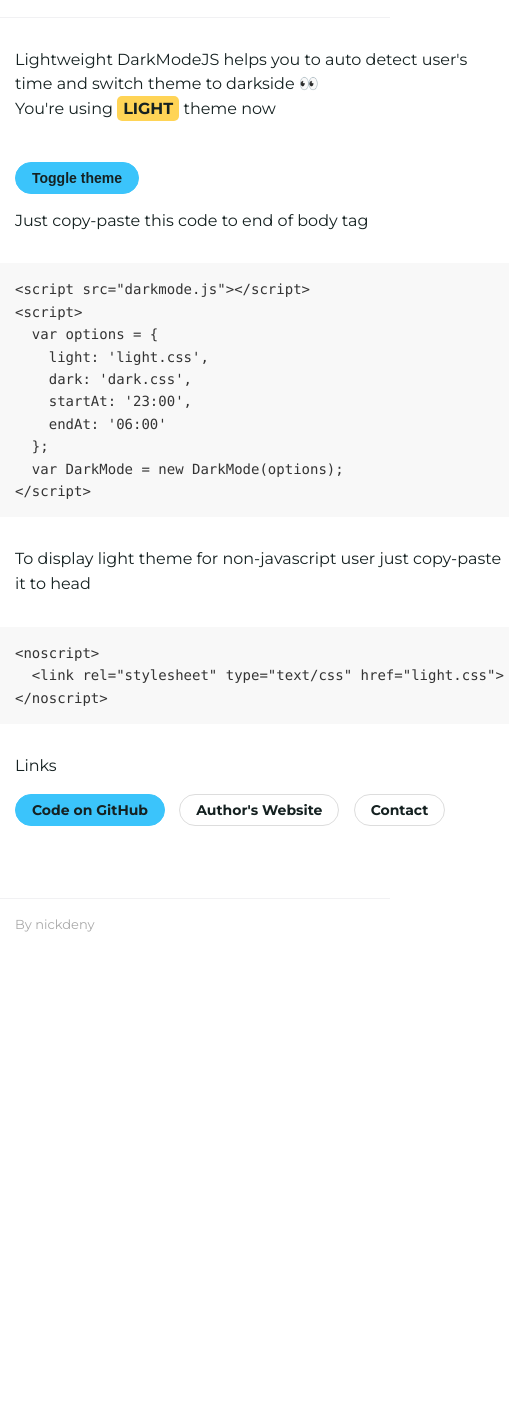
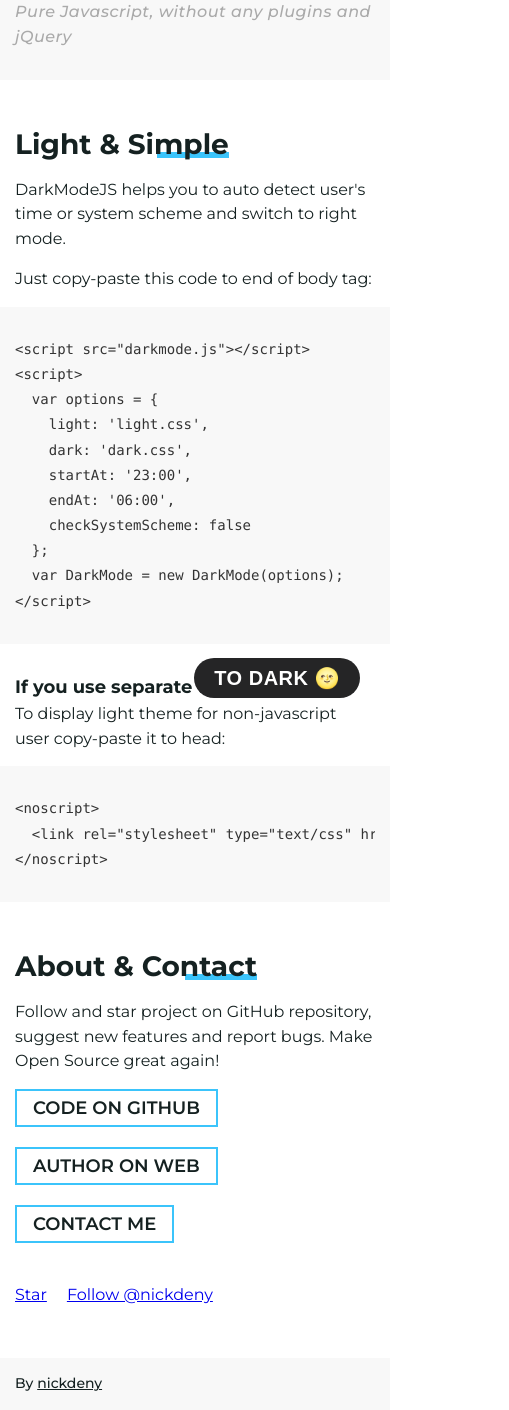
Before and after one commit to nickdeny/darkmode.js, a plain HTML site: page index.html in a window 390 px wide. Shown: the part 116-1526 px from the top of the page, 509 px wide, since content can reach past the window. Before the commit the page ends 1065 px from the top, so only its background shows below. Drawn offline with Linux system fonts and the light colour scheme; a web font is replaced by a local one.

Commit message:
Big update with new features
Rewrite code, Add System Scheme support, Save mode on toggle, Add new events

```diff
--- a/dark.css
+++ b/dark.css
@@ -1,32 +1,30 @@
 body {
 	color: #f1f1f1;
-	background-color: #080808;
-}
-
-header {
-	border-bottom: 1px solid #aaa;
-}
-
-#mode {
 	background-color: #152121;
 }
 
-footer {
-	border-top: 1px solid #aaa;
+#mode-toggler {
+	color: #252526;
+	background-color: #fff;
 }
 
-.btn {
-	border: 1px solid #aaa;
+header,
+footer {
+	background-color: #252526;
+}
+
+.header-description {
+	color: #aaa;
 }
 
 .btn:hover {
-	border-color: #fff;
+	color: #152121;
 }
 
 pre {
-	background-color: #152121;
-	-webkit-box-shadow: 9999px 0 0 0 #152121;
-	box-shadow: 9999px 0 0 0 #152121;
+	background-color:#252526;
+	-webkit-box-shadow: 9999px 0 0 0 #252526;
+	box-shadow: 9999px 0 0 0 #252526;
 }
 
 code {
--- a/darkmode.js
+++ b/darkmode.js
@@ -1,24 +1,20 @@
-var head = document.getElementsByTagName('head')[0],
-    body = document.getElementsByTagName('body')[0];
-
-(function( root, factory ) {
-  var pluginName = 'DarkMode';
+;(function(root, factory) {
+  var pluginName = 'DarkMode'
   if (typeof define === 'function' && define.amd)
-    define([], factory(pluginName));
-  else if ( typeof exports === 'object' )
-    module.exports = factory(pluginName);
-  else
-    root[pluginName] = factory(pluginName);
-}(this, function(pluginName) {
-  'use strict';
+    define([], factory(pluginName))
+  else if (typeof exports === 'object') module.exports = factory(pluginName)
+  else root[pluginName] = factory(pluginName)
+})(this, function(pluginName) {
+  'use strict'
   // Default values
   var defaults = {
     light: false,
     dark: false,
     startAt: '21:00',
     endAt: '06:00',
-    theme: false
-  };
+    checkSystemScheme: true,
+    saveOnToggle: true,
+  }
 
   /**
    * Merge defaults with user options
@@ -26,17 +22,22 @@ var head = document.getElementsByTagName('head')[0],
    * @param {Object} options User options
    */
   var extend = function(target, options) {
-    var prop, extended = {};
-    for(prop in defaults) {
-      if(Object.prototype.hasOwnProperty.call(defaults, prop))
-        extended[prop] = defaults[prop];
+    var prop,
+      extended = {}
+    for (prop in defaults) {
+      if (Object.prototype.hasOwnProperty.call(defaults, prop))
+        extended[prop] = defaults[prop]
     }
     for (prop in options) {
-      if(Object.prototype.hasOwnProperty.call(options, prop))
-        extended[prop] = options[prop];
+      if (Object.prototype.hasOwnProperty.call(options, prop))
+        extended[prop] = options[prop]
     }
-    return extended;
-  };
+    return extended
+  }
+
+  // Common DOMs
+  var Head = document.getElementsByTagName('head')[0],
+    Body = document.getElementsByTagName('body')[0]
 
   /**
    * Normalize Time
@@ -46,9 +47,9 @@ var head = document.getElementsByTagName('head')[0],
    */
   var normalizeTime = function(time) {
     var date = new Date(),
-        normalized = time.split(':');
+      normalized = time.split(':')
 
-    return date.setHours(normalized[0], normalized[1], 0, 0);
+    return date.setHours(normalized[0], normalized[1], 0, 0)
   }
 
   /**
@@ -59,15 +60,23 @@ var head = document.getElementsByTagName('head')[0],
    * @return {Void}
    */
   var includeStyles = function(type, url) {
-    var stylesheet = document.createElement('link');
-    stylesheet.id = type;
-    stylesheet.rel = 'stylesheet';
-    stylesheet.type = 'text/css';
-    stylesheet.href = url;
-    if(head.getElementsByTagName('link')[0])
-      head.insertBefore(stylesheet, head.getElementsByTagName('link')[0]);
-    else
-      head.appendChild(stylesheet);
+    var stylesheet = document.createElement('link')
+    stylesheet.id = type
+    stylesheet.rel = 'stylesheet'
+    stylesheet.type = 'text/css'
+    stylesheet.href = url
+    if (Head.getElementsByTagName('link')[0])
+      Head.insertBefore(stylesheet, Head.getElementsByTagName('link')[0])
+    else Head.appendChild(stylesheet)
+  }
+
+  /**
+   * Get value of opposite Mode
+   * @param {String} mode
+   * @return {String} Opposite Mode
+   */
+  var oppositeMode = function(mode) {
+    return mode === 'light' ? 'dark' : 'light'
   }
 
   /**
@@ -76,8 +85,8 @@ var head = document.getElementsByTagName('head')[0],
    * @constructor
    */
   function Plugin(options) {
-    this.options = extend(defaults, options);
-    this.init();
+    this.options = extend(defaults, options)
+    this.init()
   }
 
   /**
@@ -91,68 +100,136 @@ var head = document.getElementsByTagName('head')[0],
      * @return {Void}
      */
     init: function() {
-      // Check if styles already loaded
-      var loaded = {
-        light: document.getElementById('dm-light') || false,
-        dark: document.getElementById('dm-dark') || false
+      // Clear localStorage value if options is disabled
+      if (!this.options.saveOnToggle) localStorage.removeItem('dm-mode')
+
+      var mode = this.getMode()
+
+      // Dynamic System Scheme
+      if (this.options.checkSystemScheme) {
+        var plugin = this
+
+        window
+          .matchMedia('(prefers-color-scheme: dark)')
+          .addListener(function(e) {
+            return e.matches && plugin.setMode('dark')
+          })
+
+        window
+          .matchMedia('(prefers-color-scheme: light)')
+          .addListener(function(e) {
+            return e.matches && plugin.setMode('light')
+          })
       }
 
-      var type = this.options.theme || this.getMode();
-      // Add class to body
-      body.classList.add(
-        type === 'dark'
-          ? 'dm-dark'
-          : 'dm-light'
-      );
+      this.setMode(mode)
+      return true
+    },
 
-      // Is themes exist
-      if(!loaded.light && this.options.light && type === 'light')
-        includeStyles('dm-light', this.options.light);
-      else if(!loaded.dark && this.options.dark && type === 'dark')
-        includeStyles('dm-dark', this.options.dark);
-      else
-        document.getElementById('dm-' + type).removeAttribute('disabled');
+    /**
+     * Get Mode Value
+     * @return {String}
+     */
+    getMode: function() {
+      // Check plugin storage
+      if (this.mode) return this.mode
+
+      // Check localStorage value
+      var localStorageMode = localStorage.getItem('dm-mode')
+      if (localStorageMode) return localStorageMode
+
+      // Check System Scheme
+      if (this.options.checkSystemScheme) {
+        var systemScheme = this.getSystemScheme()
+        if (systemScheme !== 'auto') {
+          this.mode = systemScheme
+          return this.mode
+        }
+      }
+
+      // Get value based on time
+      var startAt = normalizeTime(this.options.startAt),
+        endAt = normalizeTime(this.options.endAt),
+        now = new Date().getTime()
+
+      return endAt < now && now > startAt ? 'dark' : 'light'
     },
+
     /**
-     * Reset Initialization
+     * Set Mode
+     * @param {String} mode
      * @return {Void}
      */
-    resetInit: function() {
-      body.classList.remove('dm-light', 'dm-dark');
-      var light = document.getElementById('dm-light'),
-          dark = document.getElementById('dm-dark');
-      if(light)
-        light.setAttribute('disabled', 'true');
-      if(dark)
-        dark.setAttribute('disabled', 'true');
+    setMode: function(enabledMode) {
+      if (enabledMode !== 'light' && enabledMode !== 'dark') {
+        console.error('setMode', 'Invalid value')
+        return false
+      }
+
+      this.mode = enabledMode
+      var disabledMode = oppositeMode(enabledMode)
+
+      // If custom styles existed – process it
+      if (this.options[enabledMode]) {
+        var enabledStyles = document.getElementById('dm-' + enabledMode),
+          disabledStyles = document.getElementById('dm-' + disabledMode)
+
+        if (!enabledStyles)
+          includeStyles('dm-' + enabledMode, this.options[enabledMode])
+        else if (!!enabledStyles) enabledStyles.removeAttribute('disabled')
+
+        if (!!disabledStyles) disabledStyles.setAttribute('disabled', true)
+      }
+
+      // Process classes on body
+      Body.classList.add('dm-' + enabledMode)
+      Body.classList.remove('dm-' + disabledMode)
+
+      return true
     },
+
     /**
-     * Get theme mode
-     * @return {String} type
+     * Check localStorage Value
      */
-    getMode: function() {
-      if(this.options.theme)
-        return this.options.theme;
+    isModeSaved: function() {
+      return Boolean(localStorage.getItem('dm-mode'))
+    },
 
-      var startAt = normalizeTime(this.options.startAt),
-          endAt = normalizeTime(this.options.endAt),
-          now = new Date().getTime();
+    /**
+     * Clear localStorage Value
+     */
+    clearSavedMode: function() {
+      localStorage.removeItem('dm-mode')
+      return true
+    },
 
-      return endAt < now && now > startAt ? 'dark' : 'light';
+    /**
+     * Toggle Mode
+     * @return {String} Enabled Mode
+     */
+    toggleMode: function() {
+      var newMode = oppositeMode(this.mode)
+      this.setMode(newMode)
+      if (this.options.saveOnToggle) localStorage.setItem('dm-mode', newMode)
+      return newMode
     },
+    // Deprecated function for old version
+    toggleTheme: function() {
+      return this.toggleMode()
+    },
+
     /**
-     * Toggle Theme
-     * @return {Void}
+     * Get Mode from System Scheme (css: prefers-color-scheme)
+     * @return {String} System Scheme Mode
      */
-    toggleTheme: function() {
-      if(!this.options.theme)
-        this.options.theme = this.getMode() === 'dark' ? 'light' : 'dark';
-      else
-        this.options.theme = this.options.theme === 'dark' ? 'light' : 'dark';
+    getSystemScheme: function() {
+      if (window.matchMedia('(prefers-color-scheme: dark)').matches)
+        return 'dark'
+      else if (window.matchMedia('(prefers-color-scheme: light)').matches)
+        return 'light'
+      return 'auto'
+    },
+  }
 
-      this.resetInit();
-      this.init();
-    }
-  };
-  return Plugin;
-}));
+  return Plugin
+})
--- a/index.html
+++ b/index.html
@@ -25,23 +25,23 @@
 	</script>
 </head>
 <body>
-	<header class="container">
-		<h1>DarkModeJS</h1>
-		<p>Pure Javascript, without any plugins and jQuery</p>
+	<header>
+    <div class="container">
+      <h1>
+        DarkModeJS
+      </h1>
+      <p class="header-description">
+        Pure Javascript, without any plugins and jQuery
+      </p>
+    </div>
   </header>
-	<main class="container">
+  <main>
+    <div class="container">
+      <section id="example">
+        <h2>Light & Simple</h2>
+        <p>DarkModeJS helps you to auto detect user's time or system scheme and switch to right mode.</p>
         <p>
-			Lightweight DarkModeJS helps you to auto detect user's time and switch theme to darkside 👀
-			<br/>
-			You're using <span id="mode"></span> theme now
-		</p>
-		<div class="main-btns">
-			<button id="toggle" class="btn btn--brand">
-				Toggle theme
-			</button>
-		</div>
-		<p>
-			Just copy-paste this code to end of body tag
+          Just copy-paste this code to end of body tag:
         </p>
 <pre><code>&lt;script src="darkmode.js"&gt;&lt;/script&gt;
 &lt;script&gt;
@@ -49,49 +49,88 @@
     light: 'light.css',
     dark: 'dark.css',
     startAt: '23:00',
-    endAt: '06:00'
+    endAt: '06:00',
+    checkSystemScheme: false
   };
   var DarkMode = new DarkMode(options);
 &lt;/script&gt;</code></pre>
+        <h3>If you use separate theme-files...</h3>
         <p>
-			To display light theme for non-javascript user just copy-paste it to head
+          To display light theme for non-javascript user copy-paste it to head:
         </p>
 <pre><code>&lt;noscript&gt;
   &lt;link rel="stylesheet" type="text/css" href="light.css"&gt;
 &lt;/noscript&gt;</code></pre>
+      </section>
+      <section id="contacts">
+        <h2>About & Contact</h2>
         <p>
-			Links
+          Follow and star project on GitHub repository, suggest new features and report bugs. Make Open Source great again!
         </p>
-		<div class="main-btns">
-			<a class="btn btn--brand" href="https://github.com/nickdeny/darkmode-js" target="_blank">
+        <ul class="contacts-btns">
+          <li>
+            <a class="btn btn" href="https://github.com/nickdeny/darkmode-js" target="_blank">
               Code on GitHub
             </a>
-			<a class="btn" href="https://nickdeny.com/?utm_source=darkmodejs&utm_medium=author&utm_campaign=github_landing" target="_blank">
-				Author's Website
+          </li>
+          <li>
+            <a class="btn" href="https://nickdeny.com/?utm_source=darkmodejs&utm_medium=contacts&utm_campaign=landing" target="_blank">
+              Author on Web
             </a>
+          </li>
+          <li>
             <a class="btn" href="mailto:hello@nickdeny.com">
-				Contact
+              Contact me
             </a>
+          </li>
+        </ul>
+        <ul class="contacts-btns">
+          <li>
+            <a class="github-button" href="https://github.com/nickdeny/darkmode-js" data-icon="octicon-star" data-size="large" data-show-count="true" aria-label="Star nickdeny/darkmode-js on GitHub">
+              Star
+            </a>
+          </li>
+          <li>
+            <a class="github-button" href="https://github.com/nickdeny" data-size="large" aria-label="Follow @nickdeny on GitHub">
+              Follow @nickdeny
+            </a>
+          </li>
+        </ul>
+      </section>
     </div>
   </main>
-	<footer class="container">
-		By nickdeny
+	<footer>
+    <div class="container">
+      <p class="col footer-copyright">
+        By <a href="https://nickdeny.com/?utm_source=darkmodejs&utm_medium=footer&utm_campaign=landing" target="_blank">
+          nickdeny
+        </a>
+      </p>
+    </div>
   </footer>
+  <button id="mode-toggler" class="btn">
+    Turn on Javascript 🌓
+  </button>
 
-	<script src="darkmode.js"></script>
+  <script async defer src="https://buttons.github.io/buttons.js"></script>
+	<script src="dist/darkmode.min.js"></script>
 	<script>
-		var options = {
+		var DarkMode = new DarkMode({
 			light: 'light.css',
 			dark: 'dark.css',
-			startAt: '23:00',
-			endAt: '06:00'
-		};
+    })
 
-		var DarkMode = new DarkMode(options);
-		document.getElementById('mode').innerHTML = DarkMode.getMode();
-		document.getElementById('toggle').onclick = function() {
-			DarkMode.toggleTheme();
-			document.getElementById('mode').innerHTML = DarkMode.getMode();
+    var ModeToggler = document.getElementById('mode-toggler')
+    changeTogglerText()
+
+	  ModeToggler.onclick = function() {
+      DarkMode.toggleMode()
+      changeTogglerText()
+    }
+
+    function changeTogglerText() {
+      var currentMode = DarkMode.getMode()
+      ModeToggler.textContent = currentMode === 'light'  ? 'To dark 🌝' : 'To light 🌚'
     }
 	</script>
 </body>
--- a/light.css
+++ b/light.css
@@ -3,25 +3,18 @@ body {
 	background-color: #fff;
 }
 
-header {
-	border-bottom: 1px solid #f1f1f3;
+#mode-toggler {
+	color: #fff;
+	background-color: #252526;
 }
 
-#mode {
-	background-color: #ffd456;
+header,
+footer {
+	background-color: #f8f8f8;
 }
 
-footer {
-	border-top: 1px solid #f1f1f3;
-}
-
-.btn {
-	border: 1px solid #ddd;
-}
-
-.btn:hover {
-	background-color: #f1f3f7;
-	border-color: #152121;
+.header-description {
+	color: #aaa;
 }
 
 pre {
--- a/styles.css
+++ b/styles.css
@@ -1,15 +1,22 @@
-@import url('https://fonts.googleapis.com/css?family=Merienda+One|Montserrat:400,400i,700');
+@import url('https://fonts.googleapis.com/css?family=Merienda+One|Montserrat:400,500,500i,600,700');
 
-* {
+*,
+*:before,
+*:after {
 	box-sizing: border-box;
 }
 
 body {
 	margin: 0;
-	font-size: 16px;
+	font-size: 18px;
 	width: 100vw;
 	line-height: 1.55;
 	font-family: 'Montserrat', sans-serif;
+}
+
+header {
+	padding-top: 60px;
+	padding-bottom: 30px;
 }
 
 h1 {
@@ -19,10 +26,98 @@ h1 {
 	font-family: 'Merienda One', cursive;
 }
 
-@media(max-width: 767px) {
-	h1 {
-		font-size: 36px;
-	}
+h2 {
+	display: inline-block;
+	position: relative;
+	margin: 0 0 20px 0;
+	font-size: 32px;
+	line-height: 1;
+}
+
+h2:before {
+	content: '';
+	position: absolute;
+	bottom: 0;
+	right: 0;
+	height: 6px;
+	width: 72px;
+	background-color: #3bc4fb;
+	z-index: -1;
+}
+
+h3 {
+	margin: 0;
+	font-size: 20px;
+}
+
+main p {
+	margin: 0 0 15px 0;
+	max-width: 640px;
+}
+
+.header-description {
+	margin: 20px 0 0 0;
+	font-weight: 500;
+	font-size: 16px;
+	letter-spacing: .5px;
+	font-style: italic;
+}
+
+main {
+	padding-top: 100px;
+}
+
+section {
+	padding-bottom: 100px;
+	margin-bottom: -30px;
+}
+
+footer {
+	padding-top: 15px;
+	padding-bottom: 15px;
+}
+
+.footer-copyright {
+	margin: 0;
+	font-size: 14px;
+	font-weight: 500;
+}
+
+.footer-copyright a {
+	color: inherit;
+}
+
+#mode-toggler {
+	position: fixed;
+	bottom: 30px;
+	right: 30px;
+	font-size: 22px;
+	padding: 15px 30px;
+	border-radius: 50px;
+	letter-spacing: .5px;
+	font-weight: 700;
+	border: 0;
+}
+
+.btn {
+	display: inline-block;
+	cursor: pointer;
+	padding: 8px 16px;
+	border: 2px solid #3bc4fb;
+	font-weight: 600;
+	text-transform: uppercase;
+	font-size: 18px;
+	line-height: 1;
+	color: inherit;
+	background-color: transparent;
+	text-decoration: none;
+	white-space: nowrap;
+	user-select: none;
+	transition: all .15s ease;
+}
+
+.btn:hover {
+	background-color: #3bc4fb;
 }
 
 .container {
@@ -31,99 +126,63 @@ h1 {
 	margin-left: auto;
 	margin-right: auto;
 	width: 100%;
-	max-width: 960px;
-}
-
-header {
-	margin-top: 15px;
-	margin-bottom: 15px;
-	padding: 15px 0;
+	max-width: 830px;
 }
 
 pre {
-	margin: 15px 0 15px -9999px;
-	padding: 15px 0 15px 9999px;
+	margin: 0 0 30px -9999px;
+	padding: 30px 0 30px 9999px;
 	-ms-overflow-style: scrollbar;
 }
 
 code {
 	font-size: 14px;
-	line-height: 1.6;
+	line-height: 1.8;
 	display: block;
 	overflow-x: auto;
 	font-family: SFMono-Regular, Menlo, Monaco, Consolas, "Liberation Mono", "Courier New", monospace;
 }
 
-header p {
-	margin: 5px 0 0 0;
-	font-size: 15px;
-	font-style: italic;
-	color: #aaa;
+.contacts-btns {
+	padding: 0 0 30px 0;
+	margin: -10px;
+	display: flex;
+	flex-flow: row wrap;
+	align-items: center;
 }
 
-main {
-	display: flex;
-	flex-flow: column wrap;
+.contacts-btns > li {
+	list-style: none;
+	padding: 10px;
 }
 
-p {
-	margin: 15px 0;
+@media(max-width: 767px) {
+	body {
+		font-size: 16px;
+	}
+
+	h1 {
+		font-size: 36px;
+	}
+
+	h2 {
+		font-size: 28px;
+	}
+
+	h3 {
+		font-size: 18px;
+	}
+
+	#mode-toggler {
+		font-size: 20px;
+		padding: 10px 20px;
+	}
+
+	main {
+		padding-top: 50px;
+	}
+
+	section {
+		padding-bottom: 50px;
+	}
 }
-
-.main-btns {
-	margin: -5px;
-}
-
-.main-btns > * {
-	margin: 5px;
-}
-
-#mode {
-	padding: 3px 6px;
-	text-transform: uppercase;
-	font-weight: bold;
-	border-radius: 5px;
-}
-
-footer {
-	margin-top: 30px;
-	padding: 15px 0;
-	color: #aaa;
-	font-size: 13px;
-}
-
-.btn {
-	display: inline-block;
-	text-align: center;
-	color: inherit;
-	font-size: 14px;
-	line-height: 1;
-	background-color: inherit;
-	white-space: nowrap;
-	font-weight: bold;
-	padding: 8px 16px;
-	border-radius: 25px;
-	cursor: pointer;
-	text-decoration: none;
-	appearance: none;
-	transition: all .15s ease;
-}
-
-.btn:hover {
-	transition: all .15s ease;
-}
-
-.btn:active {
-	color: inherit;
-}
-
-.btn--brand {
-	color: #152121;
-	background-color: #3bc4fb;
-	border-color: #3bc4fb;
-}
-
-.btn--brand:hover {
-	background-color: #05a1e0;
-	border-color: #05a1e0;
-}
```
Lines whose indentation alone changed are shown as unchanged.
